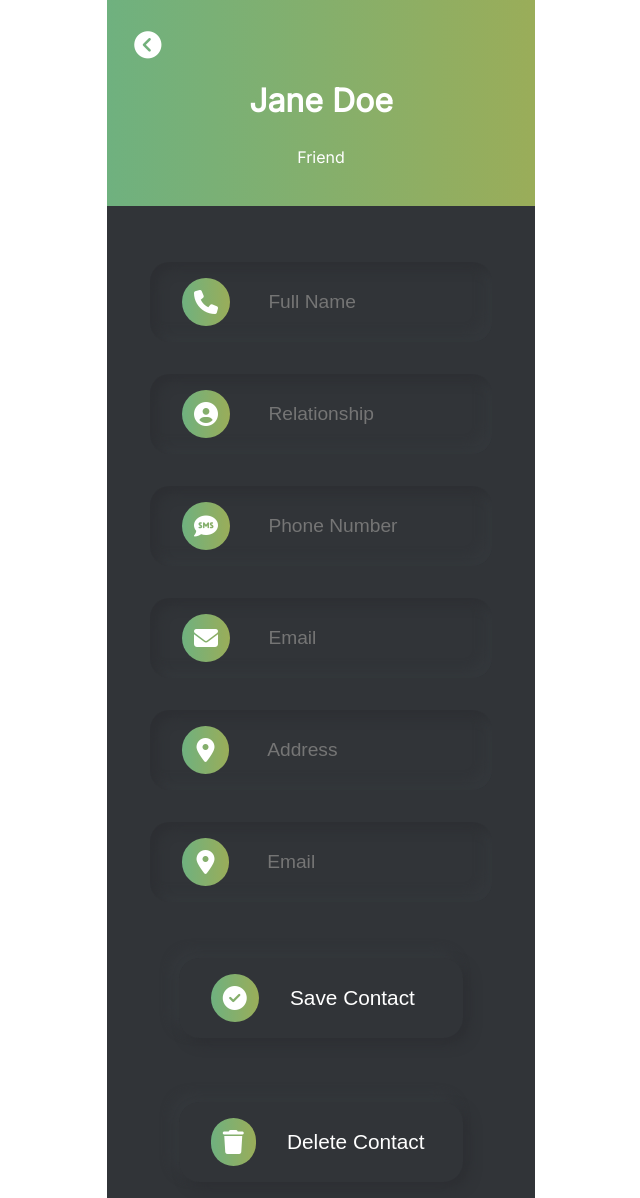
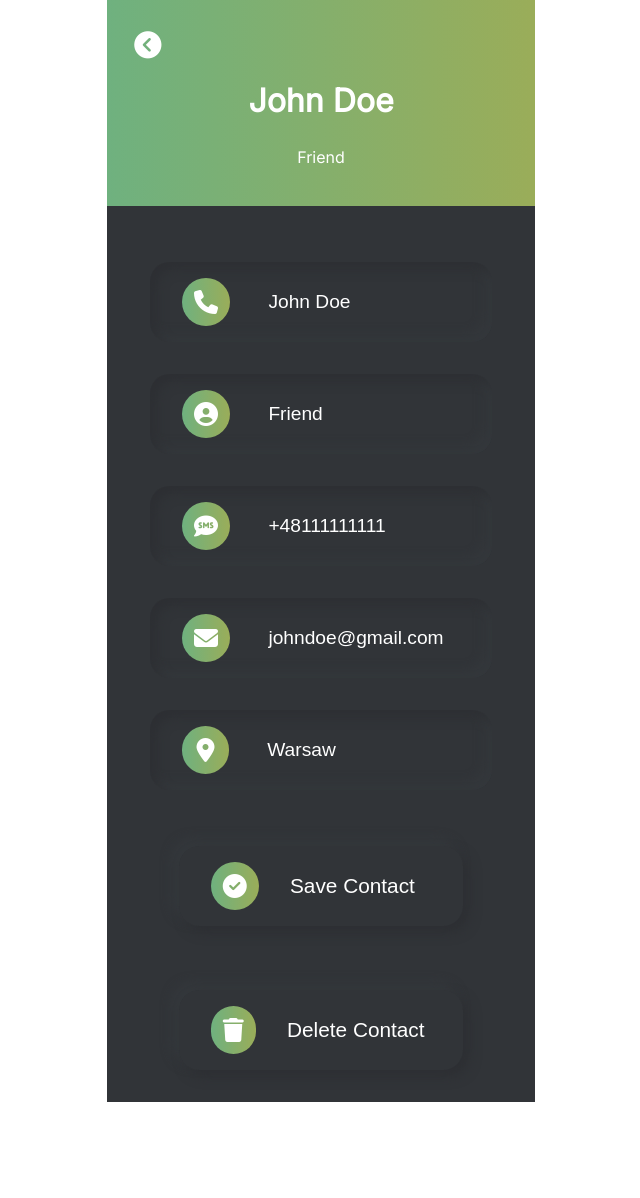
Before and after one commit to kurekhombre/ContactsApp, a Django app: template templates/edit.html in a window 1280 px wide. Shown: the top 1198 px of the page, without its empty margins (319-959 px from the left). After the commit the page ends 1102 px from the top, so only its background shows below. Run offline with Django 4.2, Linux system fonts and the light colour scheme; the template is opened without the code that fills it: values that come from a table or form of the project are taken from there, others are empty; data comes from the database, SQL or seed files in the repository; both versions use the stored data as it was after the commit; parts of the project's set-up code (start-up, migrations or seed data) failed here and were passed over; some libraries are stand-ins or nearby versions.

Commit message:
Update & Delete and Searching contact commit

```diff
--- a/contact/urls.py
+++ b/contact/urls.py
@@ -4,5 +4,7 @@ from . import views
 urlpatterns = [
     path('', views.index, name='index'),
     path('add-contact/', views.add_contact, name='add-contact'),
-    path('profile/<id:pk>/', views.contact_profile, name='contact-profile'),
+    path('profile/<str:pk>/', views.contact_profile, name='contact-profile'),
+    path('edit-contact/<str:pk>/', views.edit_contact, name='edit-contact'),
+    path('delete-contact/<str:pk>/', views.delete_contact, name='delete-contact'),
 ]
--- a/templates/contact-profile.html
+++ b/templates/contact-profile.html
@@ -55,7 +55,7 @@
 			</div>
 		</section>
 
-		<a href="edit.html">
+		<a href="{% url 'edit-contact' contact.id %}">
 			<section class="edit-contact">
 				<div class="edit-button">
 					<i class="fas fa-cog icon-gradient"></i>
--- a/templates/edit.html
+++ b/templates/edit.html
@@ -18,53 +18,51 @@
 	<div class="container">
 		<header class="hero">
 
-			<a href="contact-profile.html">
+			<a href="{% url 'contact-profile' contact.id %}">
 			     <i class="fas fa-chevron-circle-left back-btn"></i>
 			</a>
 
 			<div class="hero-info">
-				<h1 class="name">Jane Doe</h1>
-				<p class="relationship-hero">Friend</p>
+				<h1 class="name">{{ contact.full_name|title }}</h1>
+				<p class="relationship-hero">{{ contact.relationship|title }}</p>
 			</div>
 		</header>
 
+		<form action="" method="POST">
+			{% csrf_token %}
 		<section class="contact-info">
 
 			<div class="info-line">
 				<i class="fas fa-phone icon-gradient"></i>
-				<input type="text" class="type" name="fullname" placeholder="Full Name">
+				<input type="text" class="type" name="fullname" placeholder="Full Name" value="{{ contact.full_name|title }}">
 			</div>
 
 			<div class="info-line">
 				<i class="fas fa-user-circle icon-gradient"></i>
-				<input type="text" class="type" name="relationship" placeholder="Relationship">
+				<input type="text" class="type" name="relationship" placeholder="Relationship" value="{{ contact.relationship|title }}">
 			</div>
 
 
 
 			<div class="info-line">
 				<i class="fas fa-sms icon-gradient"></i>
-				<input type="text" class="type" name="phone-number" placeholder="Phone Number">
+				<input type="text" class="type" name="phone-number" placeholder="Phone Number" value="{{ contact.phone_number }}">
 			</div>
 
 
 
 			<div  class="info-line">
 				<i class="fas fa-envelope icon-gradient"></i>
-				<input type="text" class="type" name="e-mail" placeholder="Email">
+				<input type="text" class="type" name="email" placeholder="Email" value="{{ contact.email }}">
 			</div>
 
 
 
 			<div class="info-line">
 				<i class="fas fa-map-marker-alt icon-gradient location"></i>
-				<input type="text" class="type" name="address" placeholder="Address">
+				<input type="text" class="type" name="address" placeholder="Address" value="{{ contact.address }}">
 			</div>
 
-			<div class="info-line">
-				<i class="fas fa-map-marker-alt icon-gradient location"></i>
-				<input type="text" class="type" name="email" placeholder="Email">
-			</div>
 		</section>
 
 		<section class="button-container">
@@ -73,9 +71,10 @@
 				<button class="button">Save Contact</button>
 			</div>
 		</section>
+		</form>
 
 		<section class="button-container">
-			<a href="delete.html">
+			<a href="{% url 'delete-contact' contact.id %}">
 				<div class="update-contact">
 					<i class="fas fa-trash icon-gradient"></i>
 					<button class="button">Delete Contact</button>
```
Also changed, not shown: contact/views.py (+37 -1 lines), templates/delete.html (+6 -3 lines), templates/index.html (+11 -1 lines), db.sqlite3.
